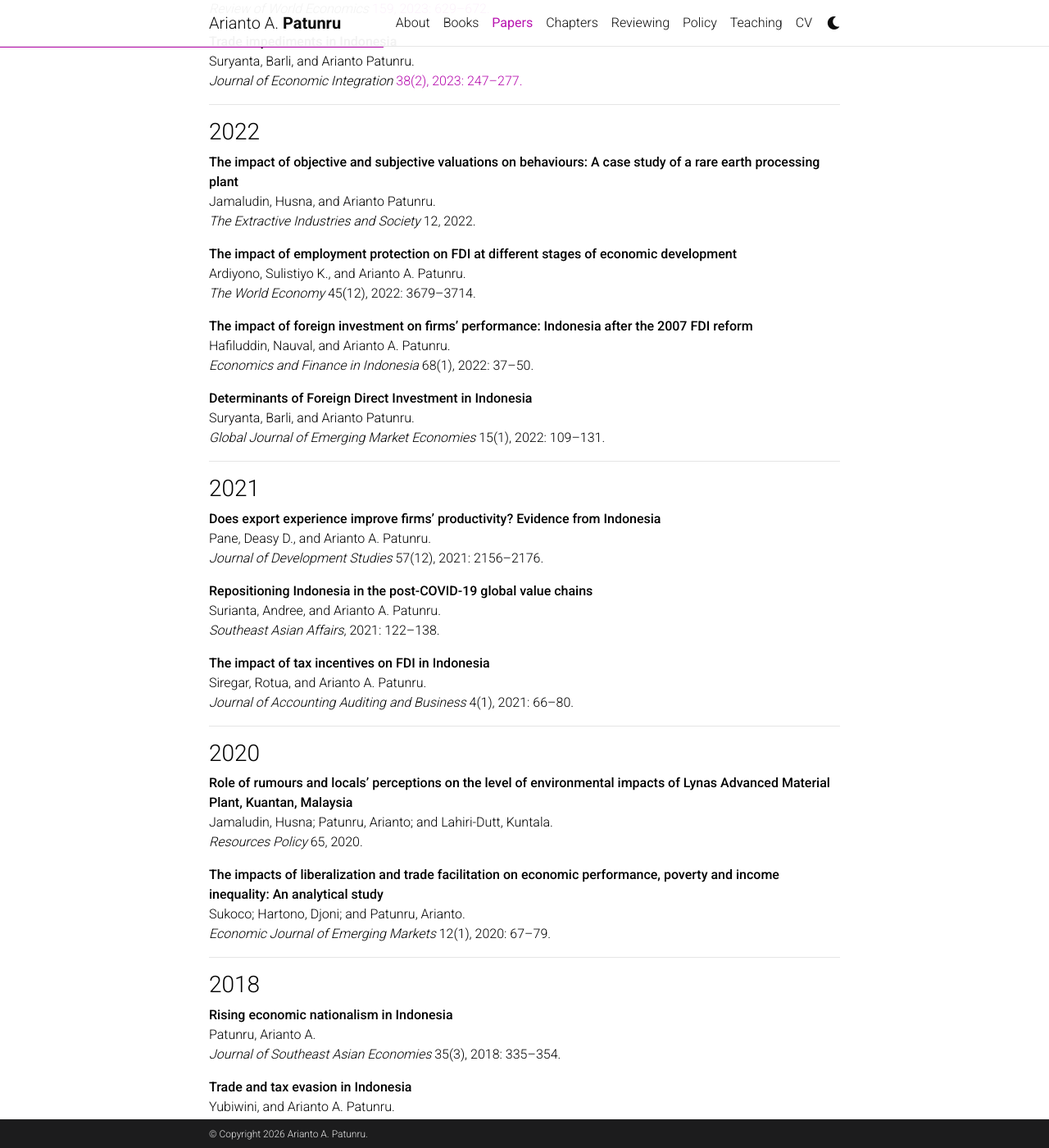
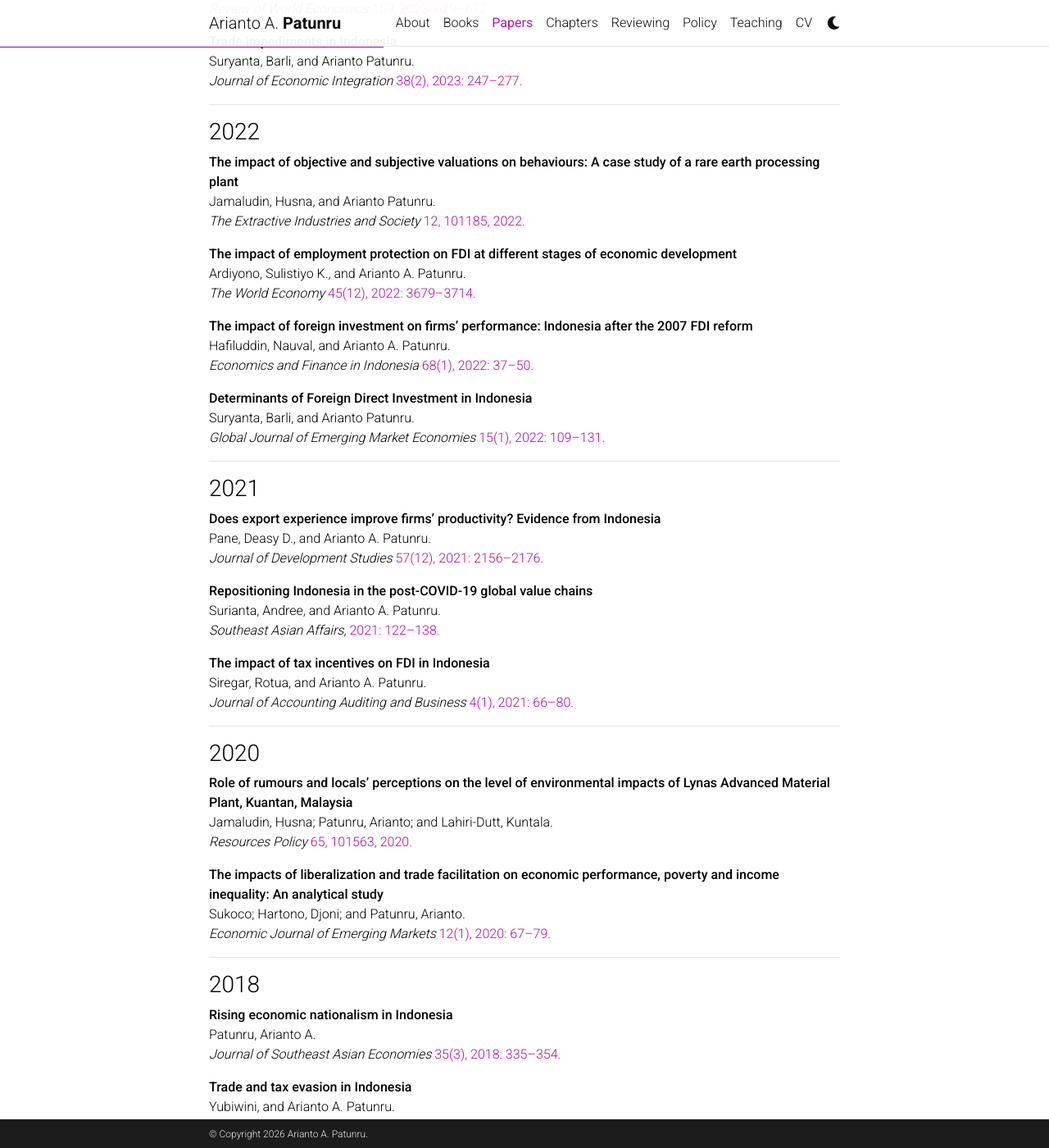
Before and after one commit to patunru/patunru.github.io, a Jekyll site: the page built from _pages/papers.md, in a window 1280 px wide and 1400 px high, scrolled down 1267 px. Shown: the whole window at 82% size. Built offline with Jekyll 4.4.1, drawn with Linux system fonts in a browser that asks for light colours; comment, search, counter and statistics services are not loaded; a style sheet for code colours, icons or effects is not loaded; part of the change alters nothing that is shown.

Commit message:
Update papers.md

```diff
--- a/_pages/papers.md
+++ b/_pages/papers.md
@@ -71,19 +71,19 @@ Suryanta, Barli, and Arianto Patunru.
 
 **The impact of objective and subjective valuations on behaviours: A case study of a rare earth processing plant**
 Jamaludin, Husna, and Arianto Patunru.
-*The Extractive Industries and Society* 12, 2022.
+*The Extractive Industries and Society* [12, 101185, 2022.](https://doi.org/10.1016/j.exis.2022.101185)
 
 **The impact of employment protection on FDI at different stages of economic development**
 Ardiyono, Sulistiyo K., and Arianto A. Patunru.
-*The World Economy* 45(12), 2022: 3679–3714.
+*The World Economy* [45(12), 2022: 3679–3714.](https://doi.org/10.1111/twec.13299)
 
 **The impact of foreign investment on firms' performance: Indonesia after the 2007 FDI reform**
 Hafiluddin, Nauval, and Arianto A. Patunru.
-*Economics and Finance in Indonesia* 68(1), 2022: 37–50.
+*Economics and Finance in Indonesia* [68(1), 2022: 37–50.](https://doi.org/10.47291/efi.2022.03)
 
 **Determinants of Foreign Direct Investment in Indonesia**
 Suryanta, Barli, and Arianto Patunru.
-*Global Journal of Emerging Market Economies* 15(1), 2022: 109–131.
+*Global Journal of Emerging Market Economies* [15(1), 2022: 109–131.](https://doi.org/10.1177/09749101211067856)
 
 ---
 
@@ -91,15 +91,15 @@ Suryanta, Barli, and Arianto Patunru.
 
 **Does export experience improve firms' productivity? Evidence from Indonesia**
 Pane, Deasy D., and Arianto A. Patunru.
-*Journal of Development Studies* 57(12), 2021: 2156–2176.
+*Journal of Development Studies* [57(12), 2021: 2156–2176.](https://doi.org/10.1080/00220388.2021.1965126)
 
 **Repositioning Indonesia in the post-COVID-19 global value chains**
 Surianta, Andree, and Arianto A. Patunru.
-*Southeast Asian Affairs*, 2021: 122–138.
+*Southeast Asian Affairs*, [2021: 122–138.](https://www.jstor.org/stable/27075079)
 
 **The impact of tax incentives on FDI in Indonesia**
 Siregar, Rotua, and Arianto A. Patunru.
-*Journal of Accounting Auditing and Business* 4(1), 2021: 66–80.
+*Journal of Accounting Auditing and Business* [4(1), 2021: 66–80.](https://journal.unpad.ac.id/jaab/vol4/iss1/6/)
 
 ---
 
@@ -107,11 +107,11 @@ Siregar, Rotua, and Arianto A. Patunru.
 
 **Role of rumours and locals' perceptions on the level of environmental impacts of Lynas Advanced Material Plant, Kuantan, Malaysia**
 Jamaludin, Husna; Patunru, Arianto; and Lahiri-Dutt, Kuntala.
-*Resources Policy* 65, 2020.
+*Resources Policy* [65, 101563, 2020.](https://doi.org/10.1016/j.resourpol.2019.101563)
 
 **The impacts of liberalization and trade facilitation on economic performance, poverty and income inequality: An analytical study**
 Sukoco; Hartono, Djoni; and Patunru, Arianto.
-*Economic Journal of Emerging Markets* 12(1), 2020: 67–79.
+*Economic Journal of Emerging Markets* [12(1), 2020: 67–79.](https://journal.uii.ac.id/JEP/article/view/13810/10119)
 
 ---
 
@@ -119,11 +119,11 @@ Sukoco; Hartono, Djoni; and Patunru, Arianto.
 
 **Rising economic nationalism in Indonesia**
 Patunru, Arianto A.
-*Journal of Southeast Asian Economies* 35(3), 2018: 335–354.
+*Journal of Southeast Asian Economies* [35(3), 2018: 335–354.](https://www.jstor.org/stable/26545317)
 
 **Trade and tax evasion in Indonesia**
 Yubiwini, and Arianto A. Patunru.
-*World Customs Journal* 12(2), 2018: 107–120.
+*World Customs Journal* [12(2), 2018: 107–120.](https://doi.org/10.55596/001c.116029)
 
 ---
 
@@ -131,7 +131,7 @@ Yubiwini, and Arianto A. Patunru.
 
 **Access to safe drinking water and sanitation in Indonesia**
 Patunru, Arianto A.
-*Asia & Pacific Policy Studies* 2(2), 2015: 234–244.
+*Asia & Pacific Policy Studies* [2(2), 2015: 234–244.](https://doi.org/10.1002/app5.81)
 
 ---
 
@@ -139,15 +139,15 @@ Patunru, Arianto A.
 
 **Recent Indonesian economic development and the urgent need to remove key growth obstacles**
 Patunru, Arianto A., and Tarsidin.
-*Asian Economic Papers* 11(3), 2012: 57–77.
+*Asian Economic Papers* [11(3), 2012: 57–77.](https://doi.org/10.1162/ASEP_a_00164)
 
 **How to keep trade policy open: The case of Indonesia**
 Basri, M. Chatib, and Arianto A. Patunru.
-*Bulletin of Indonesian Economic Studies* 48(2), 2012: 191–208.
+*Bulletin of Indonesian Economic Studies* [48(2), 2012: 191–208.](https://doi.org/10.1080/00074918.2012.694154)
 
 **A tale of two cities: The political economy of local investment climates in Indonesia**
 Patunru, Arianto A.; McCulloch, Neil; and von Luebke, Christian.
-*Journal of Development Studies* 48(7), 2012: 799–816.
+*Journal of Development Studies* [48(7), 2012: 799–816.](https://doi.org/10.1080/00220388.2011.638048)
 
 ---
 
@@ -155,7 +155,7 @@ Patunru, Arianto A.; McCulloch, Neil; and von Luebke, Christian.
 
 **Indonesia’s logistic costs and competitiveness**
 Patunru, Arianto A.
-*Strategic Review* 1(2), 2011: 97–105.
+*[Strategic Review](https://sr-indonesia.com)* 1(2), 2011: 97–105.
 
 ---
 
```
